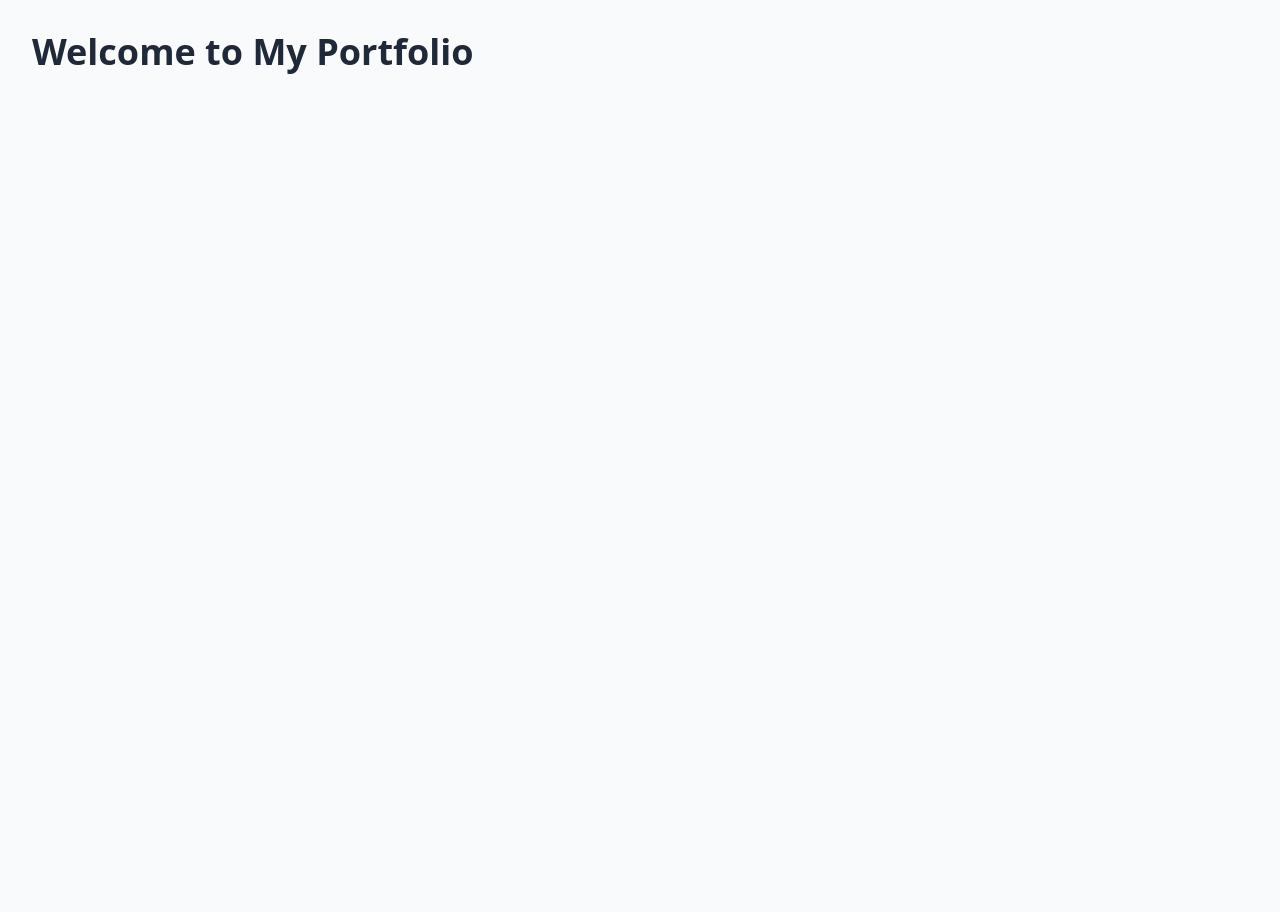
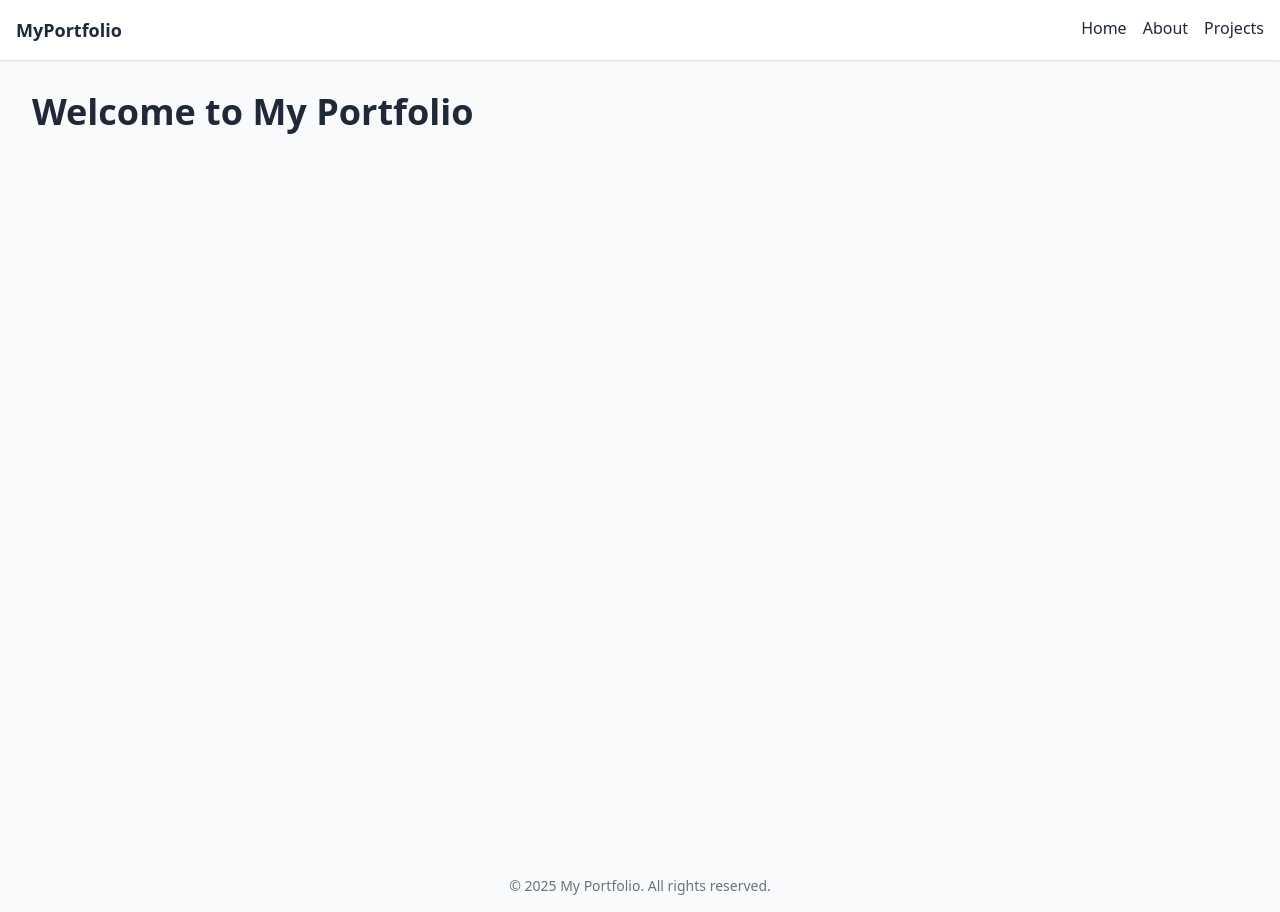
Before and after one commit to luke-m-johnson/nextjs-portfolio, a Next.js app: page / in a window 1280 px wide. Before the commit the page ends 800 px from the top, so only its background shows below. Built offline with nearby package versions, Linux system fonts and the light colour scheme.

Commit message:
Update index.tsx

```diff
--- a/pages/index.tsx
+++ b/pages/index.tsx
@@ -2,22 +2,22 @@
 import Head from 'next/head';
 import Header from '../components/Header';
 import Footer from '../components/Footer';
-import { motion, HTMLMotionProps } from "framer-motion";
-
-type MotionH1Props = HTMLMotionProps<"h1">;
-
-const MotionH1 = motion.h1 as React.FC<MotionH1Props>;
+import { motion } from 'framer-motion';
 
 export default function Home() {
   return (
-    <main className="min-h-screen p-8">
-      <MotionH1
-        className="text-4xl font-bold"
-        initial={{ opacity: 0 }}
-        animate={{ opacity: 1 }}
-      >
-        Welcome to My Portfolio
-      </MotionH1>
-    </main>
+    <>
+      <Head>
+        <title>My Portfolio</title>
+        <meta name="description" content="My personal portfolio site" />
+      </Head>
+      <Header />
+      <main className="min-h-screen p-8">
+        <motion.h1 className="text-4xl font-bold" initial={{ opacity: 0 }} animate={{ opacity: 1 }}>
+          Welcome to My Portfolio
+        </motion.h1>
+      </main>
+      <Footer />
+    </>
   );
 }
```
